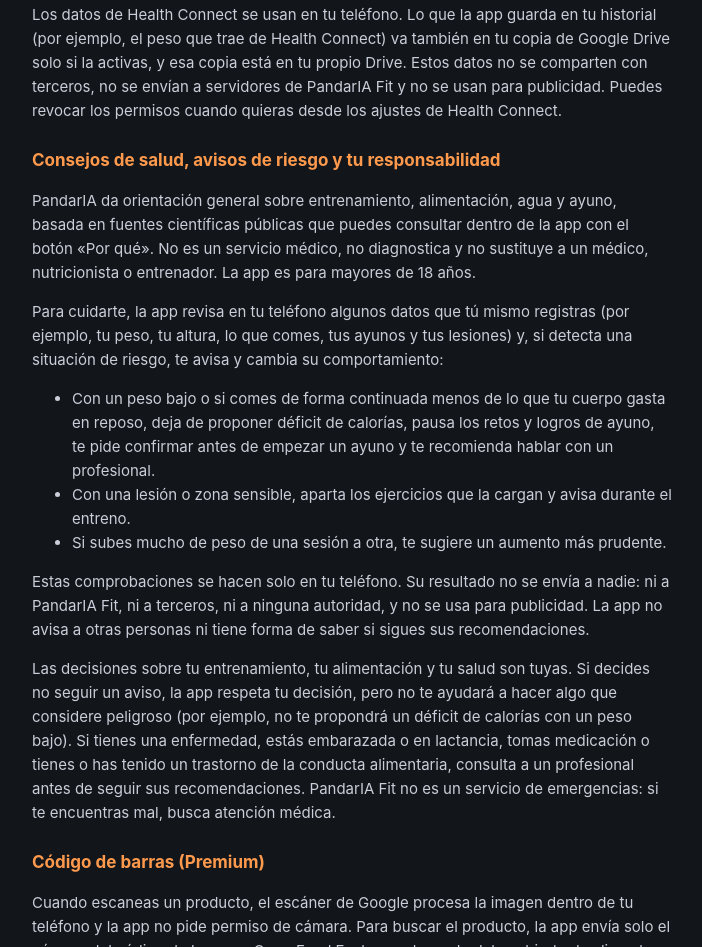
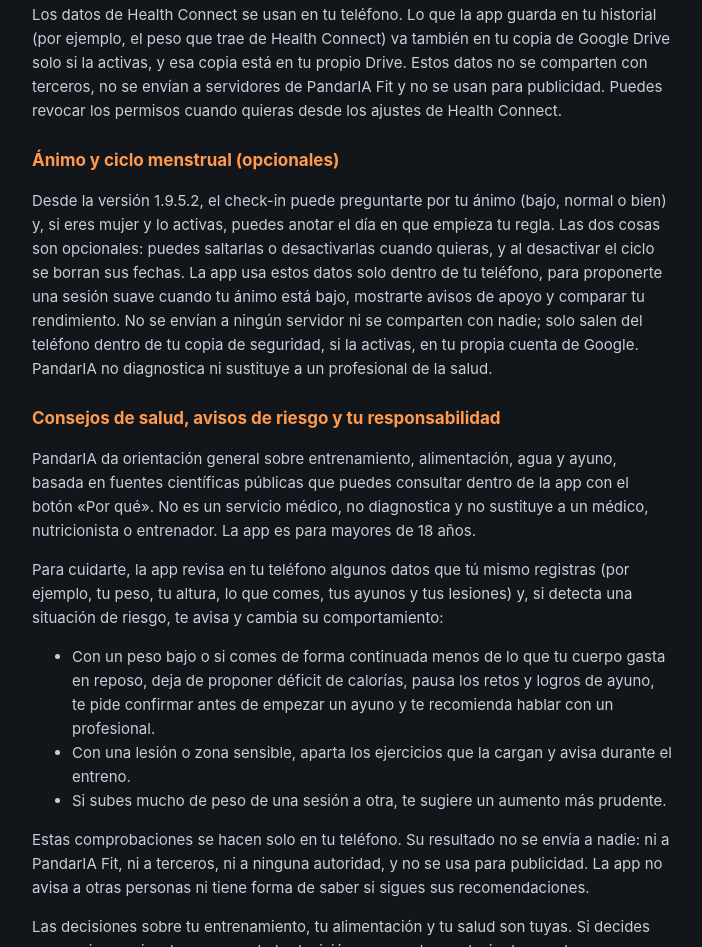
Before and after one commit to eddy970728/PandarIA-Fit, a website: page docs/privacidad.html in a window 1280 px wide. Shown: the part 1470-2417 px from the top of the page, without its empty margins (288-990 px from the left). Drawn offline with Linux system fonts and the light colour scheme.

Commit message:
Política de privacidad: ánimo y ciclo menstrual (opcionales, solo en el teléfono)
Co-Authored-By: Claude Opus 5.5 <noreply@anthropic.com>
Claude-Session: https://claude.ai/code/session_013b1RV4pLZb3oEAmBqQatLH

```diff
--- a/docs/privacidad.html
+++ b/docs/privacidad.html
@@ -46,6 +46,8 @@ p,li{color:#c9ced8} .muted{color:#8b94a3;font-size:13px}
 </ul>
 <p>Los datos de Health Connect se usan en tu teléfono. Lo que la app guarda en tu historial (por ejemplo, el peso que trae de Health Connect) va también en tu copia de Google Drive solo si la activas, y esa copia está en tu propio Drive. Estos datos no se comparten con terceros, no se envían a servidores de PandarIA Fit y no se usan para publicidad. Puedes revocar los permisos cuando quieras desde los ajustes de Health Connect.</p>
 
+<h2>Ánimo y ciclo menstrual (opcionales)</h2>
+<p>Desde la versión 1.9.5.2, el check-in puede preguntarte por tu ánimo (bajo, normal o bien) y, si eres mujer y lo activas, puedes anotar el día en que empieza tu regla. Las dos cosas son opcionales: puedes saltarlas o desactivarlas cuando quieras, y al desactivar el ciclo se borran sus fechas. La app usa estos datos solo dentro de tu teléfono, para proponerte una sesión suave cuando tu ánimo está bajo, mostrarte avisos de apoyo y comparar tu rendimiento. No se envían a ningún servidor ni se comparten con nadie; solo salen del teléfono dentro de tu copia de seguridad, si la activas, en tu propia cuenta de Google. PandarIA no diagnostica ni sustituye a un profesional de la salud.</p>
 <h2>Consejos de salud, avisos de riesgo y tu responsabilidad</h2>
 <p>PandarIA da orientación general sobre entrenamiento, alimentación, agua y ayuno, basada en fuentes científicas públicas que puedes consultar dentro de la app con el botón «Por qué». No es un servicio médico, no diagnostica y no sustituye a un médico, nutricionista o entrenador. La app es para mayores de 18 años.</p>
 <p>Para cuidarte, la app revisa en tu teléfono algunos datos que tú mismo registras (por ejemplo, tu peso, tu altura, lo que comes, tus ayunos y tus lesiones) y, si detecta una situación de riesgo, te avisa y cambia su comportamiento:</p>
```
